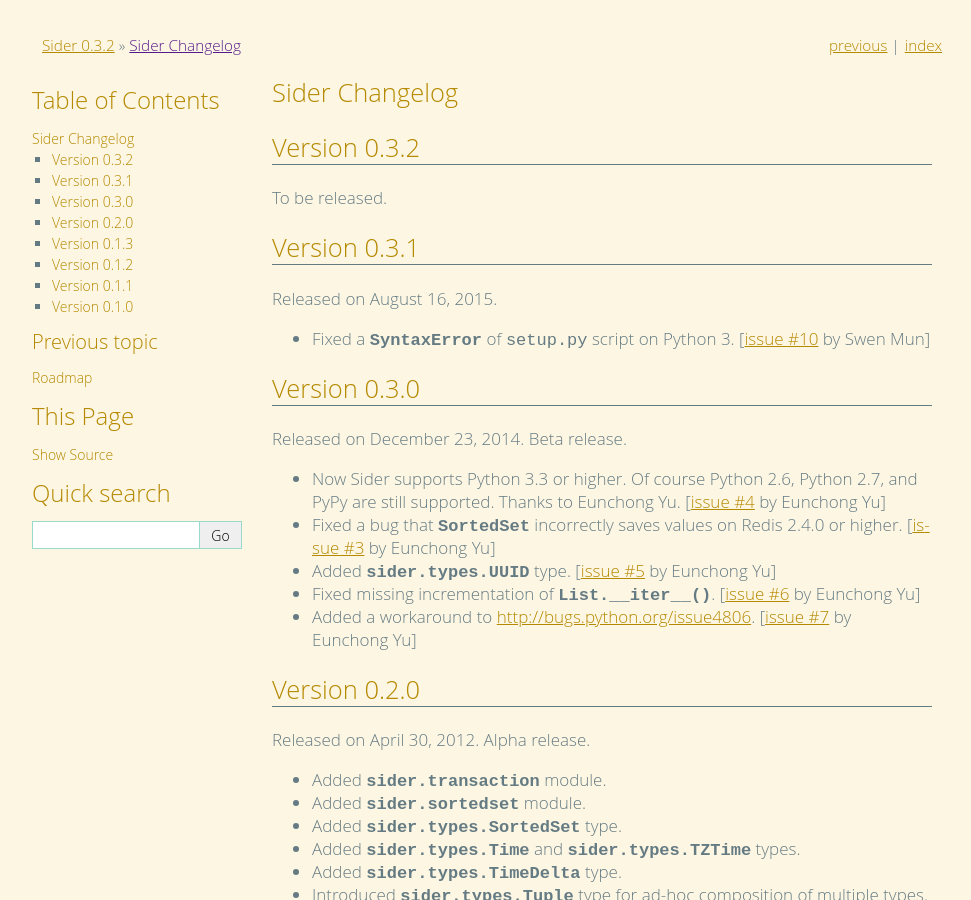
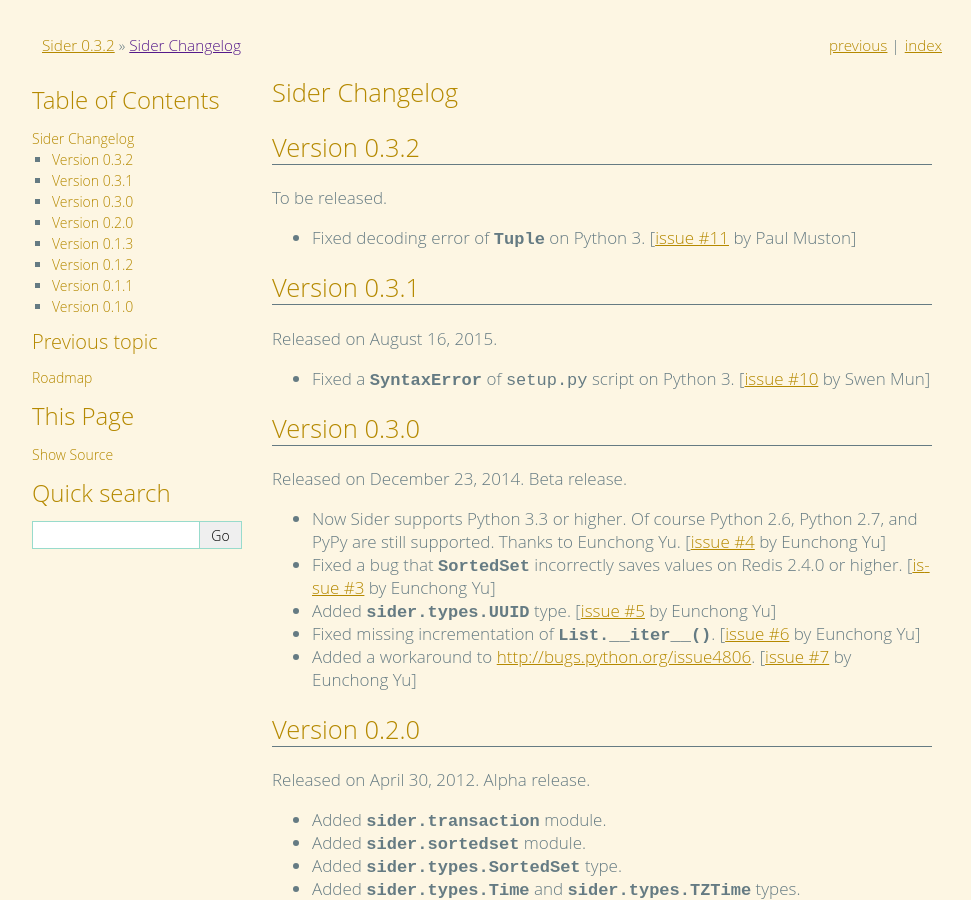
Before and after one commit to dahlia/sider, a Sphinx documentation site: the page built from docs/changes.rst, in a window 1280 px wide and 900 px high. Shown: the whole window, without its empty margins (148-1119 px from the left). Built offline with Sphinx 7.4.7, drawn with Linux system fonts in a browser that asks for light colours.

Commit message:
Changelog for #11

```diff
--- a/docs/changes.rst
+++ b/docs/changes.rst
@@ -5,6 +5,9 @@
 -------------
 
 To be released.
+
+- Fixed decoding error of :class:`~sider.types.Tuple` on Python 3.
+  [:issue:`11` by Paul Muston]
 
 
 Version 0.3.1
```
